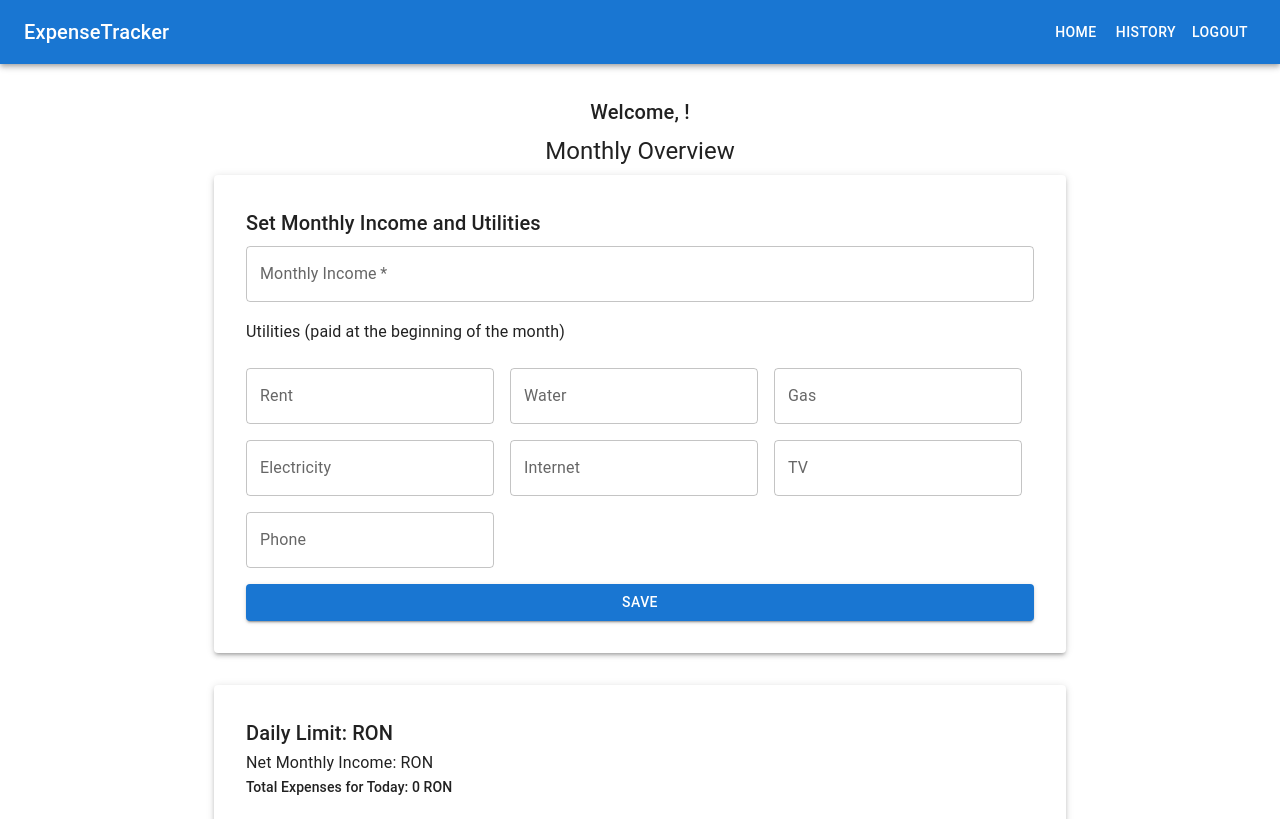
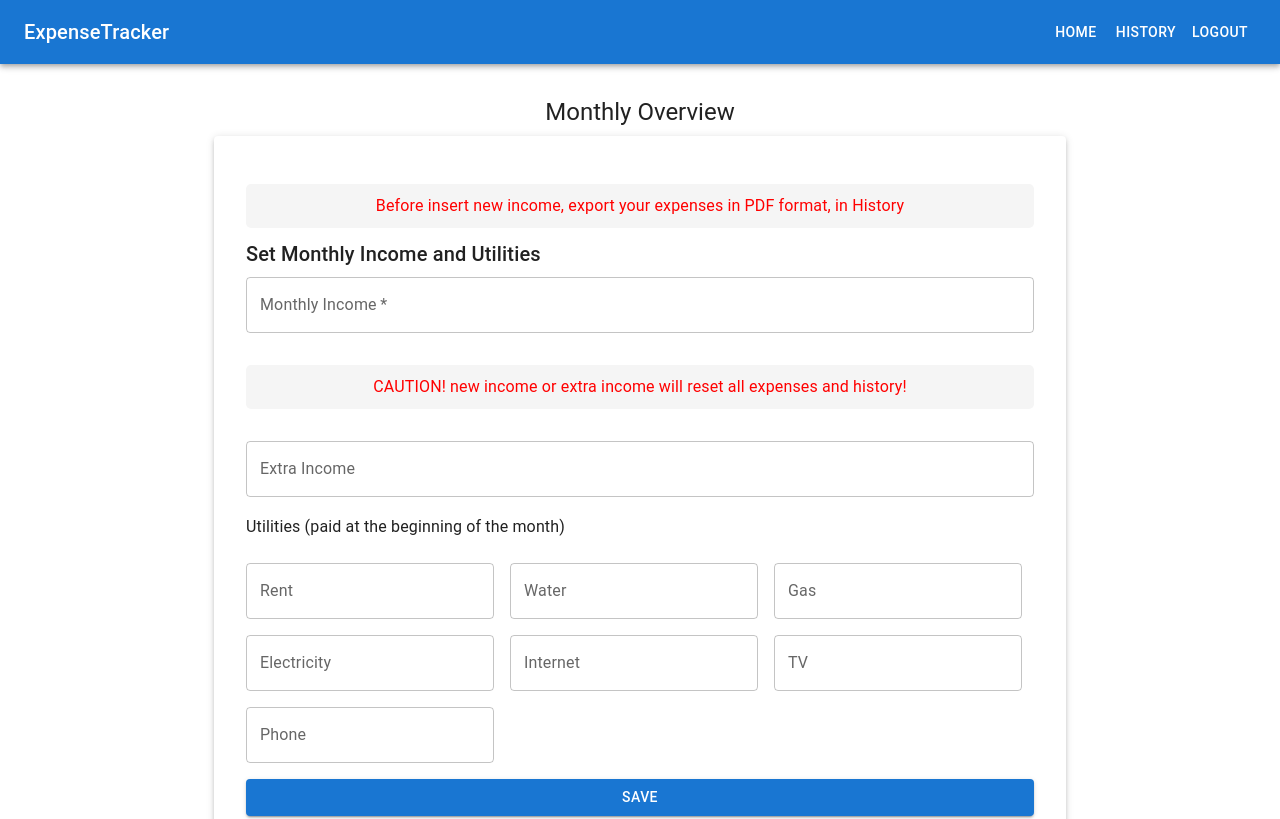
Before and after one commit to Miro-wq/fund-wise, a React (Create React App) app: page / in a window 1280 px wide. Shown: the top 819 px of the page. Built offline with nearby package versions, Linux system fonts and the light colour scheme; no server answers; sample sign-in values are in the browser's storage.

Commit message:
backend prod

```diff
--- a/src/pages/Home/Home.js
+++ b/src/pages/Home/Home.js
@@ -129,8 +129,8 @@ function Home() {
 
   return (
     <Container maxWidth="md" sx={{ mt: 4 }}>
-      <Typography variant="h6" align="center" gutterBottom>
-        Welcome, {user?.username}!
+      <Typography variant="h6" align="right" gutterBottom>
+        {user?.username}
       </Typography>
 
       <Typography variant="h5" align="center" gutterBottom>
@@ -138,6 +138,7 @@ function Home() {
       </Typography>
 
       <Paper elevation={3} sx={{ p: 4, mb: 4 }}>
+      <p style={{ color: 'rgb(255 0 0)' , marginBottom: '10px', background: '#f5f5f5', padding: '10px', textAlign: 'center', borderRadius: '5px' }}>Before insert new income, export your expenses in PDF format, in History</p>
         <Typography variant="h6" gutterBottom>
           Set Monthly Income and Utilities
         </Typography>
@@ -150,17 +151,9 @@ function Home() {
             onChange={(e) => setLocalSalary(e.target.value)}
             required
           />
+          <p style={{ color: 'rgb(255 0 0)', background: '#f5f5f5', padding: '10px', textAlign: 'center', borderRadius: '5px' }}>CAUTION! new income or extra income will reset all expenses and history!</p>
 
-          {/* <label>
-          Additional income:
-          <input
-            type="number"
-            value={localExtraIncome}
-            onChange={(e) => setLocalExtraIncome(e.target.value)}
-            placeholder="Enter your additional income"
-            className={styles.inputAditional}
-          />
-        </label> */}
+          <TextField label="Extra Income" type="number" variant="outlined" value={localExtraIncome} onChange={(e) => setLocalExtraIncome(e.target.value)} />
 
           <Typography variant="subtitle1" gutterBottom>
             Utilities (paid at the beginning of the month)
```
Also changed, not shown: 1 other file (tests, documents, lock files or other folders).
